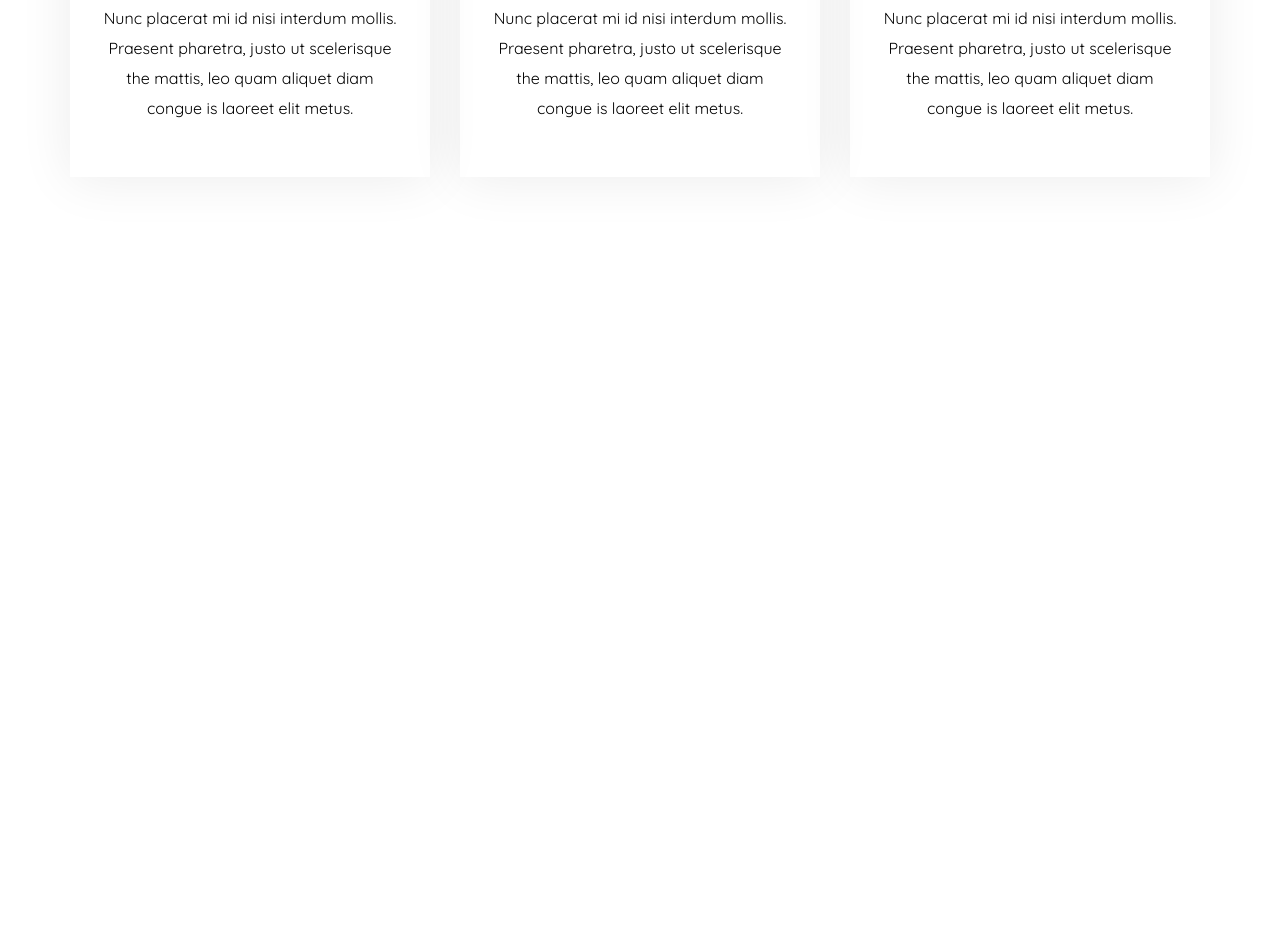
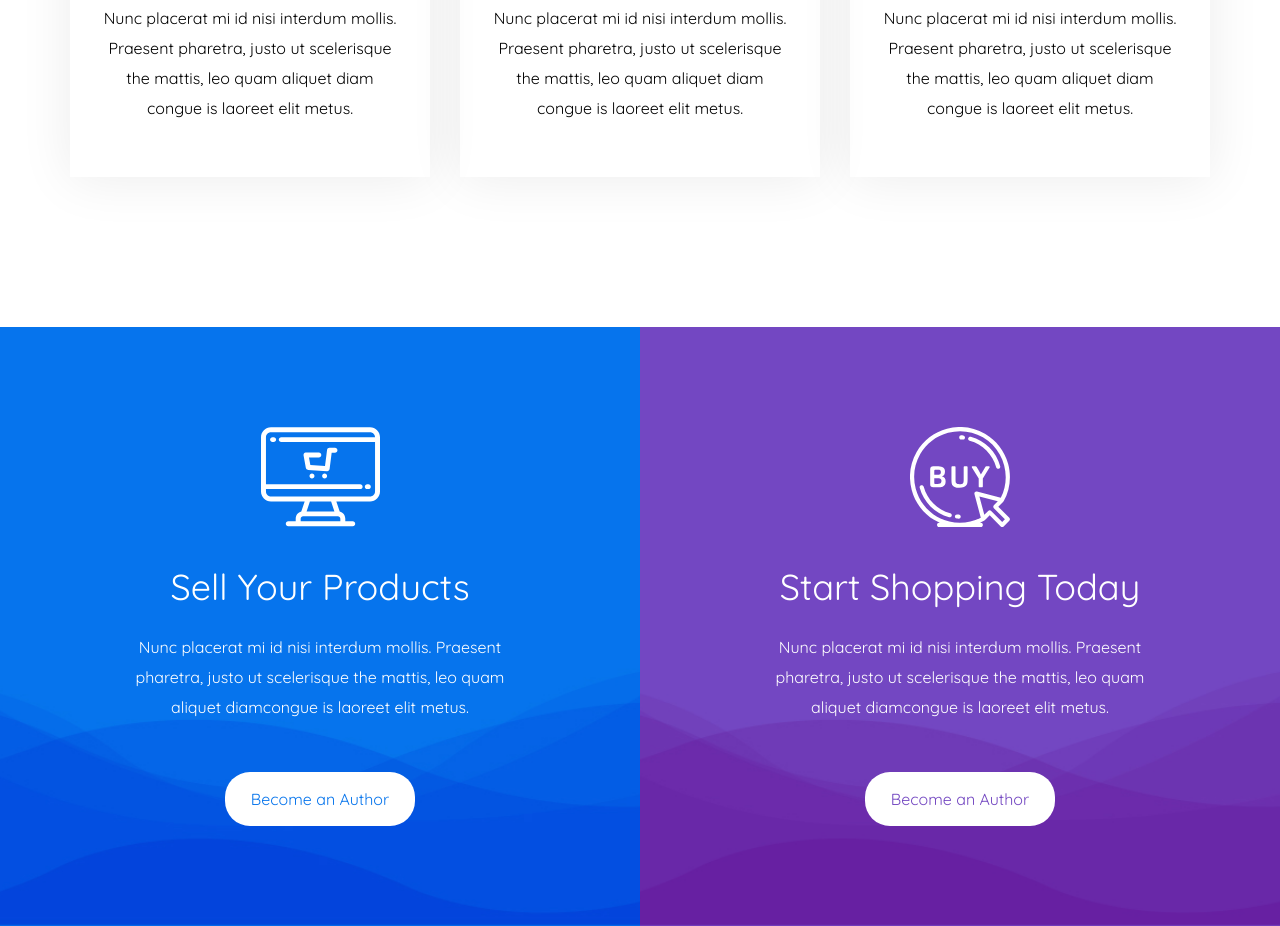
Before and after one commit to OlexHerman/MartPlace, a website: page app/index.html in a window 1280 px wide. Shown: the part 6340-7266 px from the top of the page. Before the commit the page ends 6667 px from the top, so only its background shows below. Drawn offline with Linux system fonts and the light colour scheme; files whose address does not match are found by name.

Commit message:
Added pointers section

```diff
--- a/app/index.html
+++ b/app/index.html
@@ -991,6 +991,42 @@
       </div>
     </div>
   </section>
+  <section class="pointers">
+    <div class="container-fluid" style="padding: 0;">
+      <div class="pointer__inner-box">
+        <div class="pointer__inner" style="background-image: url('images/pointer-bg1.jpg');">
+          <div class="pointer__inner-item">
+            <div class="pointer__item-ico" style="background-image: url('images/pc-shop.svg');"></div>
+            <div class="pointer__item-title">
+              Sell Your Products
+            </div>
+            <div class="pointer__item-text">
+              Nunc placerat mi id nisi interdum mollis. Praesent pharetra, justo ut scelerisque
+              the mattis, leo quam aliquet diamcongue is laoreet elit metus.
+            </div>
+            <a class="pointer__item-btn" href="#">
+              Become an Author
+            </a>
+          </div>
+        </div>
+        <div class="pointer__inner" style="background-image: url('images/pointer-bg2.jpg');">
+          <div class="pointer__inner-item">
+            <div class="pointer__item-ico" style="background-image: url('images/web-shop.svg');"></div>
+            <div class="pointer__item-title">
+              Start Shopping Today
+            </div>
+            <div class="pointer__item-text">
+              Nunc placerat mi id nisi interdum mollis. Praesent pharetra, justo ut scelerisque
+              the mattis, leo quam aliquet diamcongue is laoreet elit metus.
+            </div>
+            <a class="pointer__item-btn pointer-btn2" href="#">
+              Become an Author
+            </a>
+          </div>
+        </div>
+      </div>
+    </div>
+  </section>
 
   <script src="https://ajax.googleapis.com/ajax/libs/cesiumjs/1.78/Build/Cesium/Cesium.js"></script>
   <script src="js/libs.min.js"></script>
--- a/app/scss/_global.scss
+++ b/app/scss/_global.scss
@@ -27,6 +27,10 @@ body{
   padding: 0 15px;
   margin: 0 auto;
 }
+.container-fluid{
+  width: 100%;
+  padding: 0 15px;
+}
 .login-btn{
   /* background-color: $purple; */
   padding: 0px 10px;
--- a/app/scss/style.scss
+++ b/app/scss/style.scss
@@ -790,3 +790,63 @@
   font-size: 24px;
 }
 //end choose section
+//start pointer section
+
+.pointers {
+  padding: 0 !important;
+}
+
+.pointer__inner-box{
+  display: flex;
+  justify-content: center;
+}
+.pointer__inner {
+  width: 50%;
+  text-align: center;
+  margin: 0 auto;
+  background-repeat: no-repeat;
+  background-position: center;
+  background-size: cover;
+}
+
+.pointer__inner-item {
+  text-align: center;
+  color: #fff;
+  padding: 100px 120px;
+}
+
+.pointer__item-ico {
+  background-position: bottom;
+  background-repeat: no-repeat;
+  background-size: contain;
+  width: 120px;
+  height: 100px;
+  margin: 0 auto;
+  margin-bottom: 45px;
+  }
+
+
+.pointer__item-title {
+  font-size: 36px;
+  margin: 0 auto;
+  margin-bottom: 30px;
+  max-width: 600px;
+}
+
+.pointer__item-text {
+  margin: 0 auto;
+  margin-bottom: 50px;
+  max-width: 600px;
+}
+
+.pointer__item-btn {
+  background-color: #fff;
+  color: $blue;
+  border-radius: 25px;
+  padding: 12px 26px;
+}
+.pointer-btn2{
+  color: $purple;
+}
+
+//end pointer section
```
Also changed, not shown: app/css/style.min.css, app/images/pc-shop.svg (added), app/images/pointer-bg1.jpg (added), app/images/pointer-bg2.jpg (added), app/images/web-shop.svg (added).
